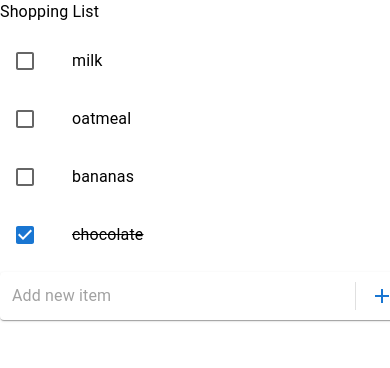
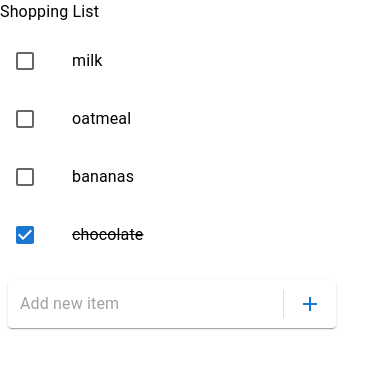
Before and after one commit to iva585/capstone-project, a React (Vite) app: page /shopping-list in a window 390 px wide. Shown: the top 368 px of the page. Built offline with nearby package versions, Linux system fonts and the light colour scheme.

Commit message:
style: fit form  component to mobile device

```diff
--- a/src/app/components/ListForm/index.tsx
+++ b/src/app/components/ListForm/index.tsx
@@ -9,7 +9,14 @@ export default (): JSX.Element => {
   return (
     <Paper
       component="form"
-      sx={{ p: '2px 4px', display: 'flex', alignItems: 'center', width: 400 }}
+      sx={{
+        p: '2px 4px',
+        display: 'flex',
+        alignItems: 'center',
+        maxWidth: 320,
+        alignSelf: 'center',
+        m: 1,
+      }}
     >
       <InputBase
         sx={{ ml: 1, flex: 1 }}
```
